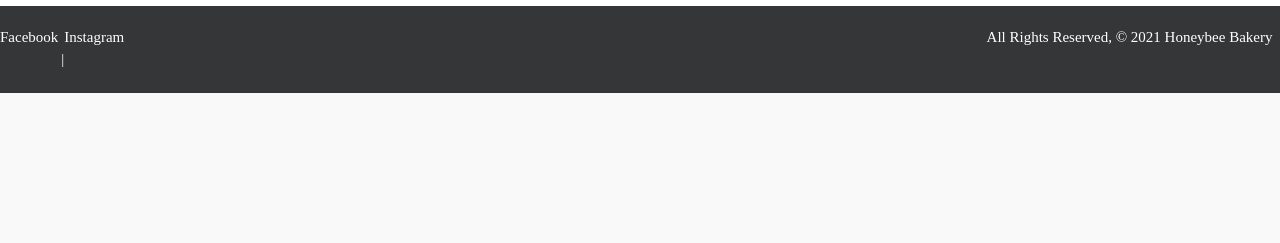
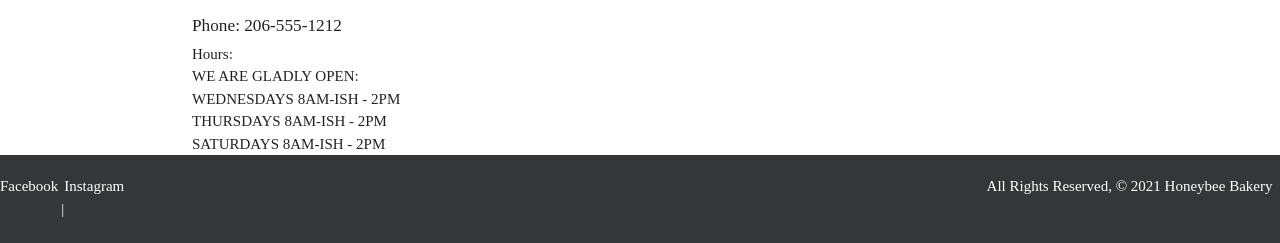
Before and after one commit to amanda-3329/Python-Bakery-Project, a Django app: page /about/ in a window 1280 px wide. Shown: the part 765-1008 px from the top of the page. Before the commit the page ends 858 px from the top, so only its background shows below. Run offline with Django 3.2, Linux system fonts and the light colour scheme.

Commit message:
added google maps api and styling to about page;

```diff
--- a/main_app/static/css/style.css
+++ b/main_app/static/css/style.css
@@ -154,6 +154,14 @@ a{
 a:hover{
   color: grey;
 }
+
+.contact-info{
+  font-family: Avenir;
+}
+
+.hours{
+  font-family: Avenir;
+}
 @media (max-width: 550px) {
 
   ul{
--- a/main_app/templates/about.html
+++ b/main_app/templates/about.html
@@ -7,6 +7,10 @@
     <meta charset="UTF-8">
     <meta http-equiv="X-UA-Compatible" content="IE=edge">
     <meta name="viewport" content="width=device-width, initial-scale=1.0">
+      <script src="https://polyfill.io/v3/polyfill.min.js?features=default"></script>
+
+
+
     <title>About</title>
 </head>
 <body>
@@ -15,10 +19,7 @@
 </div>
 <hr />
 <p>Shipping and Delivery coming soon!</p>
-    {% comment %} <div class="col s6">
-        <div class="card">
-            <div class="card-content"> {% endcomment %}
-            <h4>You can find us at:</h4>
+               <h4>You can find us at:</h4>
             <iframe
   width="600"
   height="450"
@@ -26,13 +27,26 @@
   loading="lazy"
   allowfullscreen
   src="https://www.google.com/maps/embed/v1/place?key=AIzaSyCgs1hVUNcVzjhRtSA8XJSVBnQcm_yIzqo
-    &q=Space+Needle,Seattle+WA">
+    &q=419+ Queen+Anne+Ave+N,Seattle+WA">
 </iframe>
 
-        {% comment %} </div>
-      </div>
-    </div> {% endcomment %}
 
+<div class="contact-info">
+<h6>Phone: 206-555-1212</h6>
+</div>
+
+<div class="hours">
+Hours:
+<br>
+WE ARE GLADLY OPEN:
+<br>
+WEDNESDAYS 8AM-ISH - 2PM
+<br>
+THURSDAYS 8AM-ISH - 2PM
+<br>
+SATURDAYS 8AM-ISH - 2PM
+
+</div>
 </body>
 </html>
 
```
